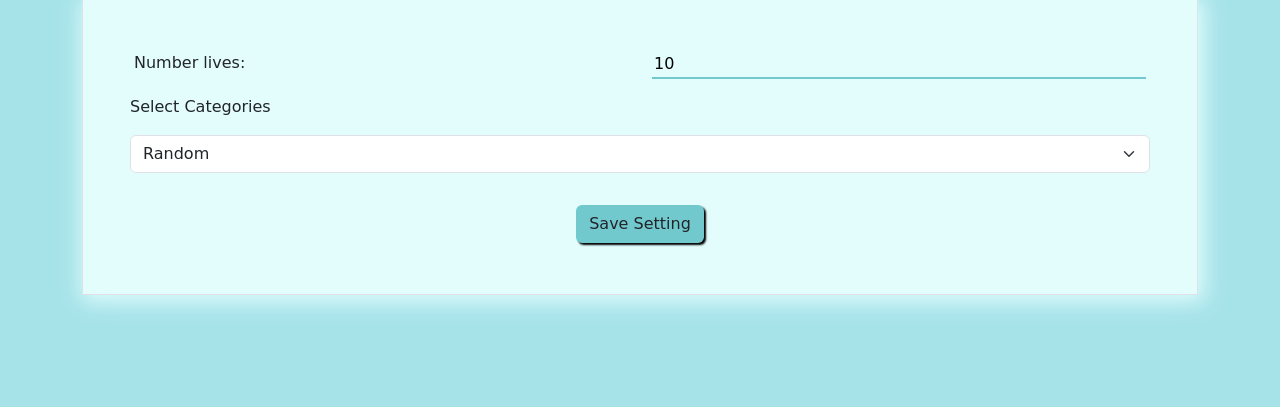
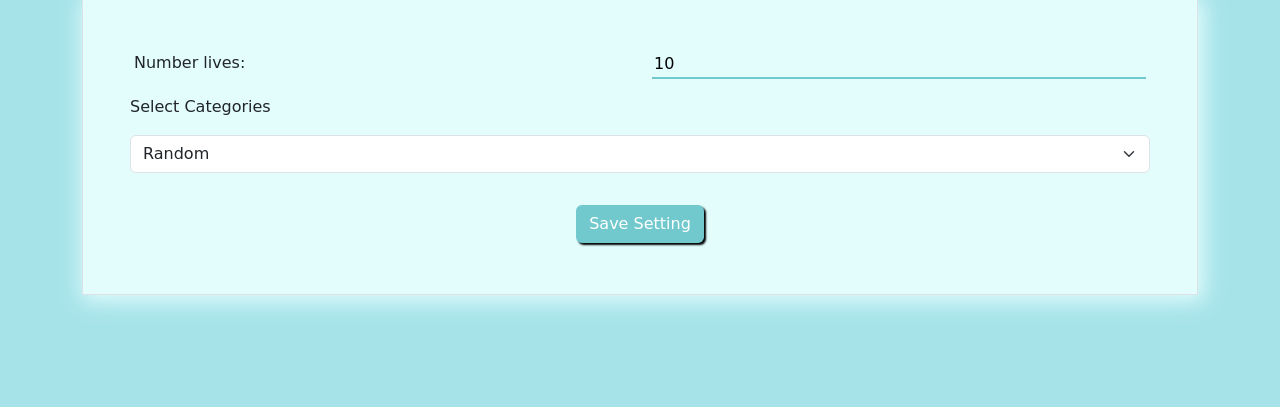
Before and after one commit to KingRei123/HangmanGame, a Flask app: page /option in a window 1280 px wide. Shown: the part 49-456 px from the top of the page. Run offline with Flask 3, Linux system fonts and the light colour scheme; some libraries are stand-ins or nearby versions.

Commit message:
Update option.html

```diff
--- a/templates/option.html
+++ b/templates/option.html
@@ -25,7 +25,7 @@
       </div>
 
       <div class="text-center p-3">
-        <input type="submit" value="Save Setting" class="btn playButton" />
+        <input type="submit" value="Save Setting" class="btn playButton" style="color: white;" />
       </div>
     </form>
   </div>
```
